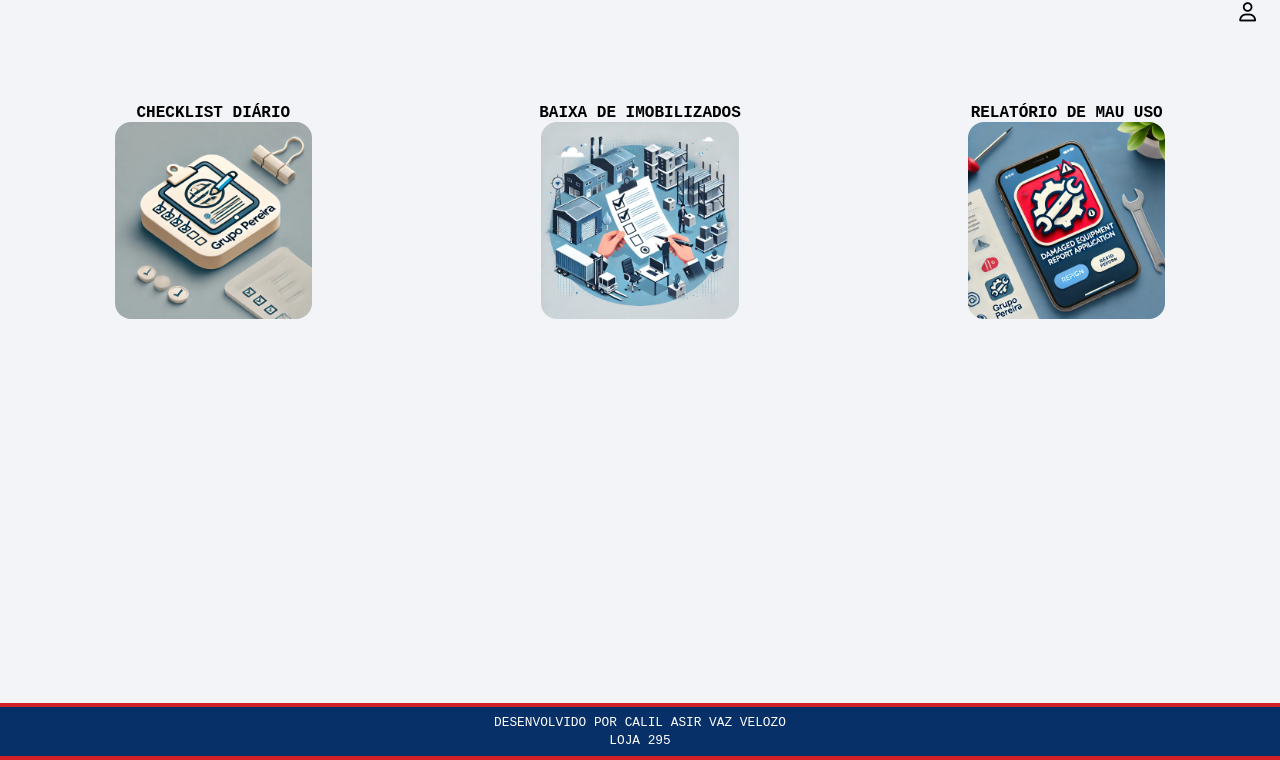
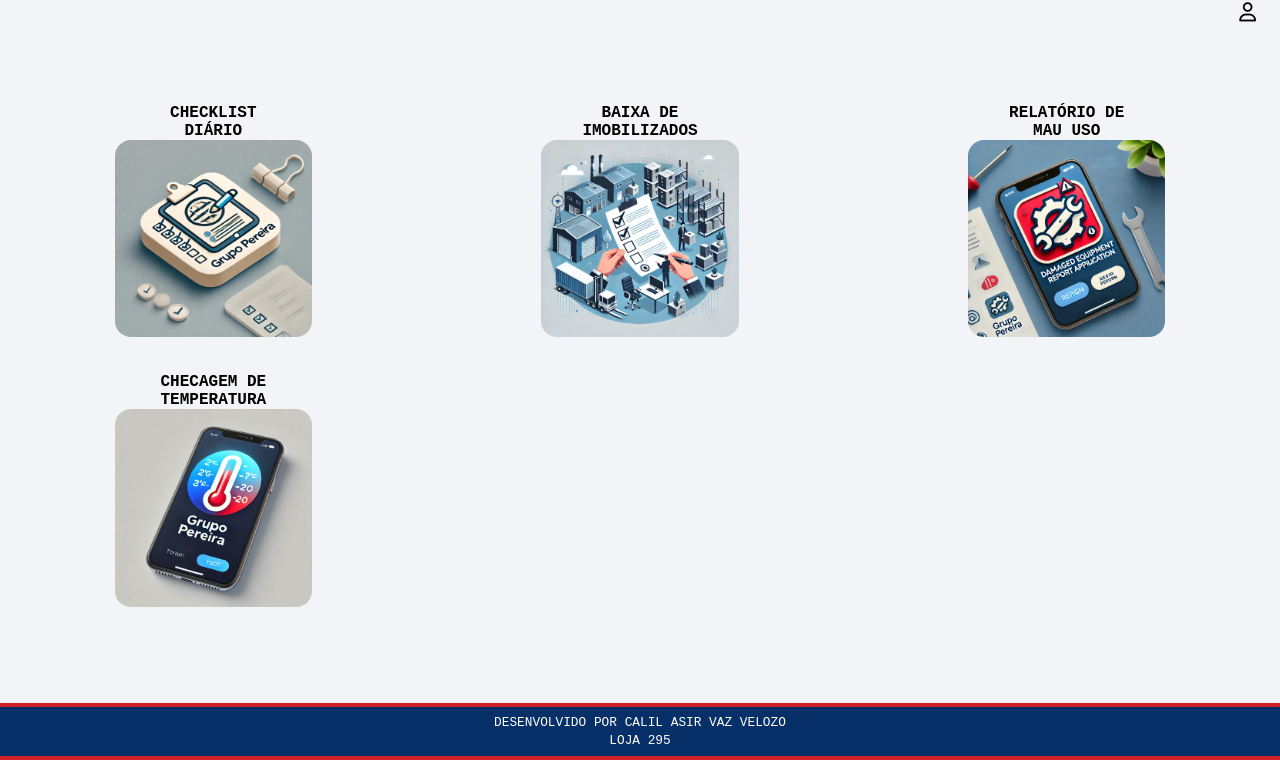
Before and after one commit to calil-vaz/relatorios-manutencao, a plain HTML site: page index.html in a window 1280 px wide. Shown: the part 40-800 px from the top of the page. Drawn offline with nearby package versions, Linux system fonts and the light colour scheme.

Commit message:
Update index.html

```diff
--- a/index.html
+++ b/index.html
@@ -69,16 +69,20 @@
     </div>
     <main>
         <a onclick="verificarPerfil(event)" href="/checklist-manutencao-main/index.html">
-            <p>CHECKLIST DIÁRIO</p>
+            <p>CHECKLIST <br> DIÁRIO</p>
             <img src="./Images/logo-checklist.jpg" alt="Logo Checklist Diário">
         </a>
         <a onclick="verificarPerfil(event)" href="/baixa-imobilizados-main/index.html">
-            <p>BAIXA DE IMOBILIZADOS</p>
+            <p>BAIXA DE <br> IMOBILIZADOS</p>
             <img src="./Images/logo-baixa-imobilizados.jpg" alt="Logo Baixa de Imobilizados">
         </a>
         <a onclick="verificarPerfil(event)" href="/relatorio-de-mau-uso-main/index.html">
-            <p>RELATÓRIO DE MAU USO</p>
+            <p>RELATÓRIO DE <br> MAU USO</p>
             <img src="./Images/logo-mau-uso.jpg" alt="Logo Relatório de Mau Uso">
+        </a>
+        <a onclick="verificarPerfil(event)" href="/checagem-temperatura/index.html">
+            <p>CHECAGEM DE <br> TEMPERATURA</p>
+            <img src="./Images/logo-checagem-temperatura.jpg" alt="Logo Checagem de Temperatura">
         </a>
     </main>
     <footer>
@@ -86,7 +90,7 @@
         <p>LOJA 295</p>
     </footer>
     <script type="text/javascript" src="https://cdn.jsdelivr.net/npm/toastify-js"></script>
-    <script src="/main.js"></script>
+    <script src="./main.js"></script>
     <script src="https://kit.fontawesome.com/318c0c8c09.js" crossorigin="anonymous"></script>
 </body>
 </html>
```
